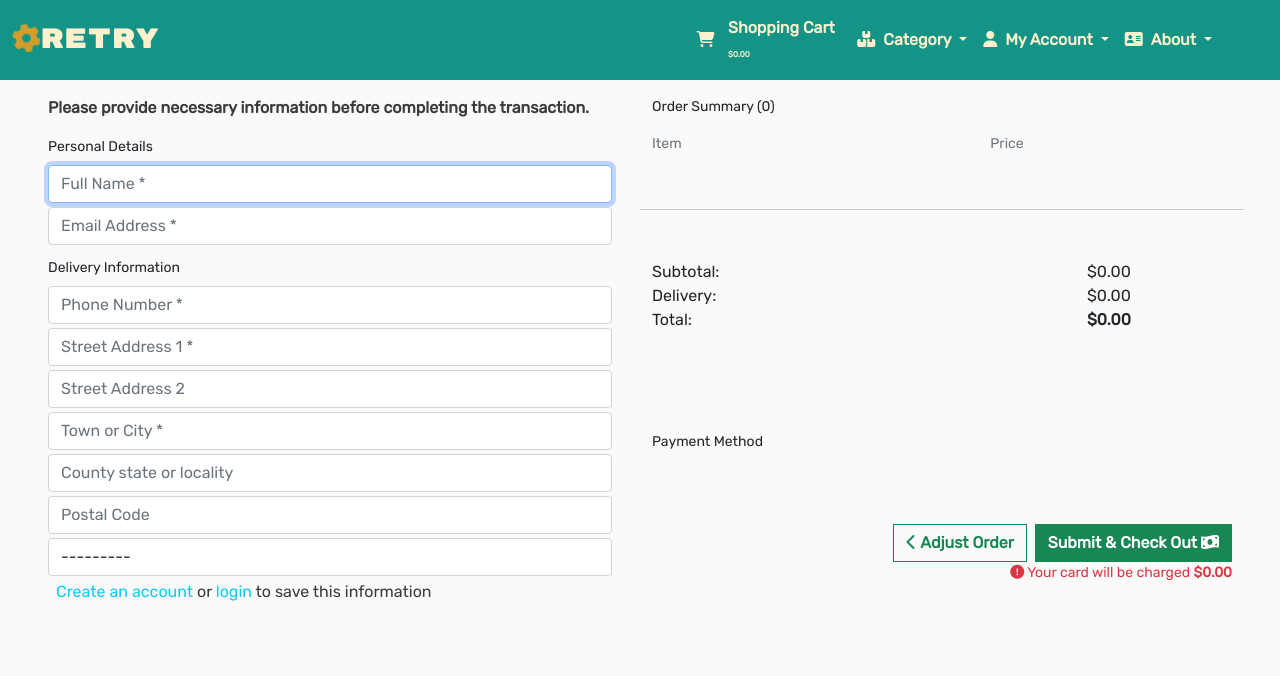
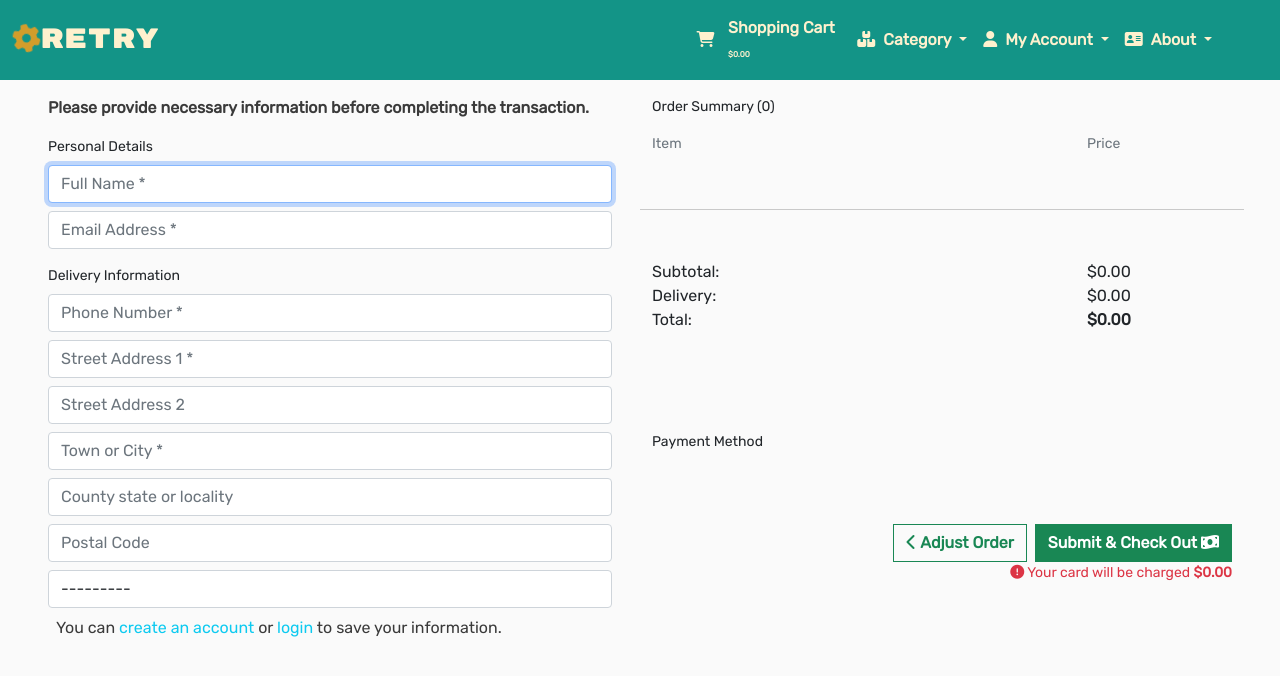
Before and after one commit to cloki0610/CI-Portfolio-Project-5, a Django app: template checkout/templates/checkout/checkout.html in a window 1280 px wide. Shown: the top 676 px of the page. Run offline with Django 4.2, Linux system fonts and the light colour scheme; the template is opened without the code that fills it: values that come from a table or form of the project are taken from there, others are empty; parts of the project's set-up code (start-up, migrations or seed data) failed here and were passed over; some libraries are stand-ins or nearby versions.

Commit message:
adjust checkout template layout

```diff
--- a/checkout/forms.py
+++ b/checkout/forms.py
@@ -38,5 +38,5 @@ class OrderForm(forms.ModelForm):
                 else:
                     placeholder = placeholders[field]
                 self.fields[field].widget.attrs['placeholder'] = placeholder
-            self.fields[field].widget.attrs['class'] = 'my-1'
+            self.fields[field].widget.attrs['class'] = 'mb-2'
             self.fields[field].label = False
--- a/checkout/templates/checkout/checkout.html
+++ b/checkout/templates/checkout/checkout.html
@@ -35,8 +35,8 @@
                             checked>
                         {% else %}
                         <label class="form-check-label" for="id-save-info">
-                            <a class="text-info" href="{% url 'account_signup' %}">Create an account</a> or
-                            <a class="text-info" href="{% url 'account_login' %}">login</a> to save this information
+                            You can <a class="text-info" href="{% url 'account_signup' %}">create an account</a> or
+                            <a class="text-info" href="{% url 'account_login' %}">login</a> to save your information.
                         </label>
                         {% endif %}
                     </div>
@@ -46,10 +46,10 @@
                 <p class="text-dark small">Order Summary ({{ product_count }})</p>
                 <div class="row" id="order-summary">
                     <div class="row">
-                        <div class="col-7">
+                        <div class="col-9">
                             <p class="mb-1 mt-0 small text-muted">Item</p>
                         </div>
-                        <div class="col-5 text-right">
+                        <div class="col-3">
                             <p class="mb-1 mt-0 small text-muted">Price</p>
                         </div>
                     </div>
@@ -61,13 +61,13 @@
                             </a>
                             <p class="my-0 small text-muted">Qty: {{ item.quantity }}</p>
                         </div>
-                        <div class="col-3 text-right">
+                        <div class="col-3">
                             <p class="my-0 small text-muted">${{ item.product.price | calc_price:item.quantity }}</p>
                         </div>
                     </div>
                     {% endfor %}
                     <hr class="my-0">
-                    <div class="row text-dark text-right">
+                    <div class="row text-dark">
                         <div class="col-7">
                             <p class="my-0">Subtotal:</p>
                             <p class="my-0">Delivery:</p>
```
